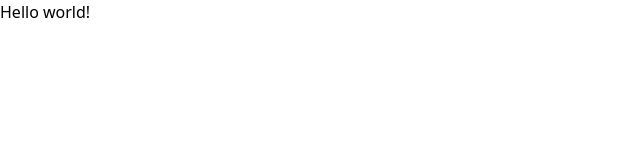
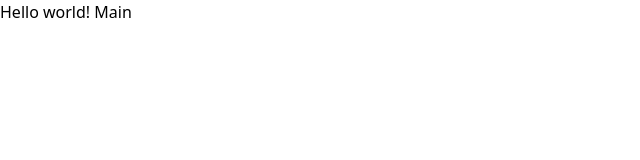
Before and after one commit to TopsterTX/analytics-front, a Next.js app: page / in a window 1280 px wide. Shown: the top 160 px of the page, without its empty margins (0-640 px from the left). Built offline with nearby package versions, Linux system fonts and the light colour scheme; what tailwindcss-motion would draw is missing.

Commit message:
[feature] change the page.tsx

```diff
--- a/src/app/page.tsx
+++ b/src/app/page.tsx
@@ -1,7 +1,7 @@
 export default function Home() {
   return (
     <div>
-      <h1>Hello world!</h1>
+      <h1>Hello world! Main</h1>
     </div>
-  );
+  )
 }
```
